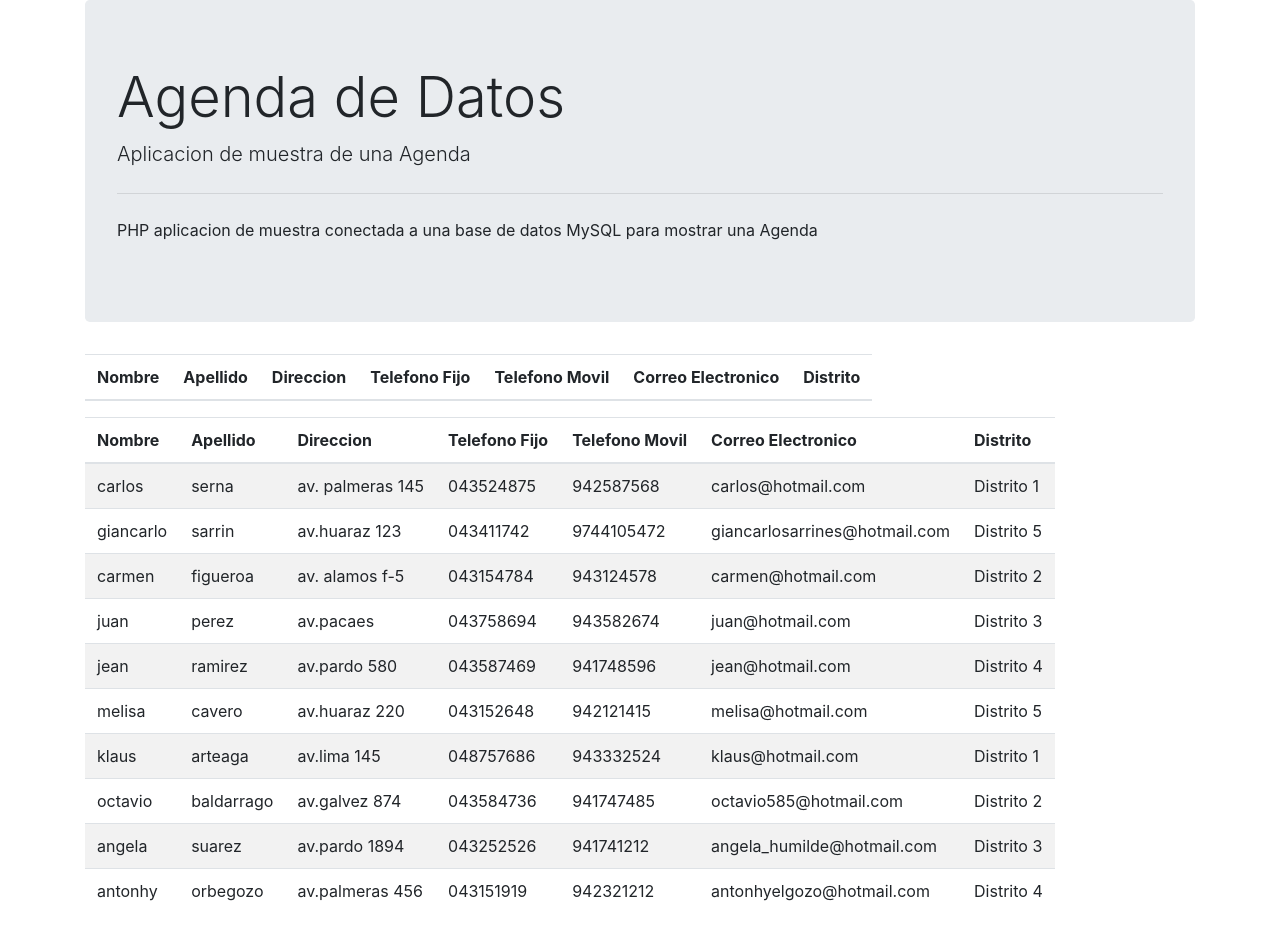
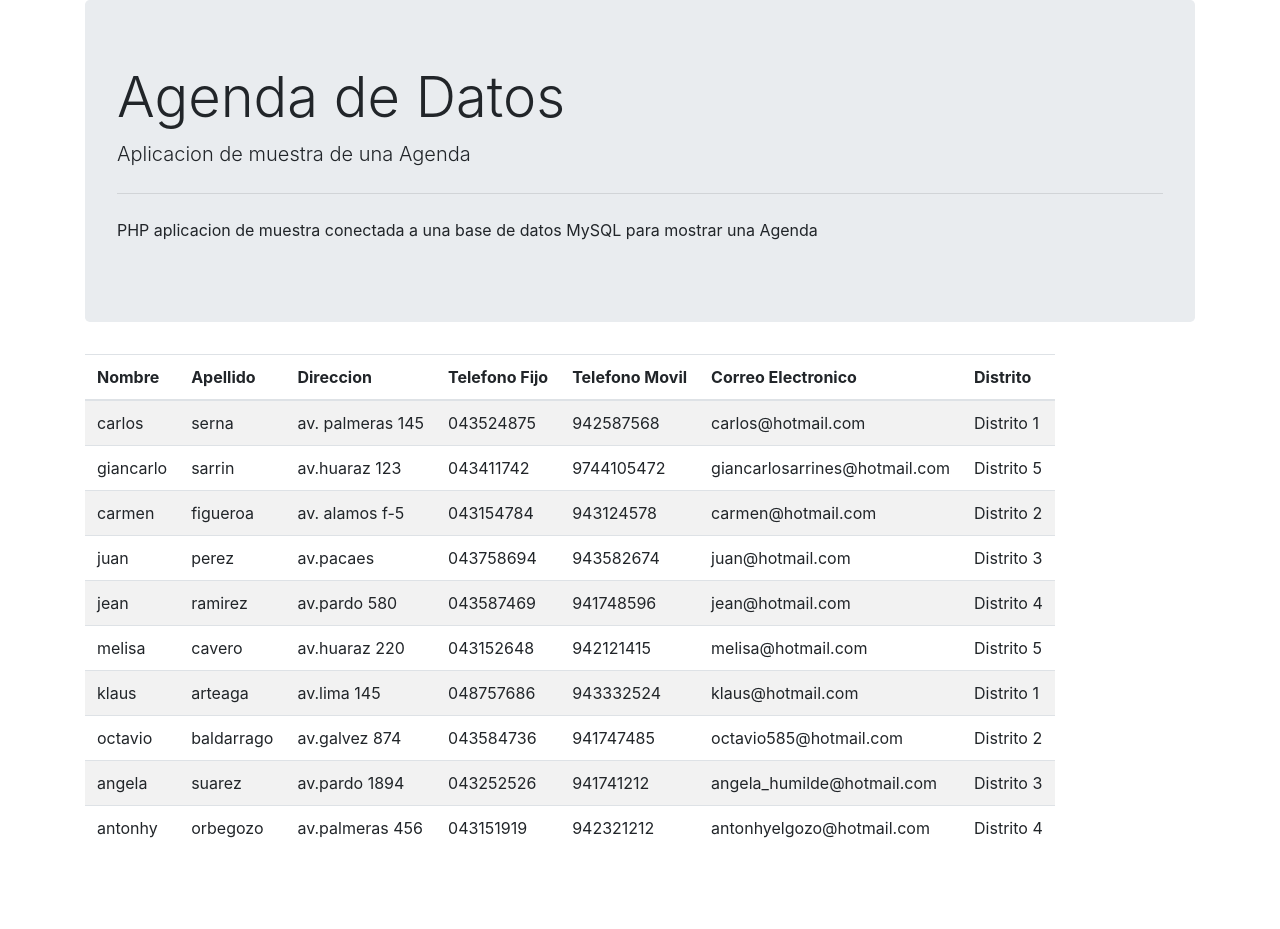
Before and after one commit to yoseph2202/practicanubes, a PHP site: page / in a window 1280 px wide. After the commit the page ends 838 px from the top, so only its background shows below. Run offline with PHP 8.4, Linux system fonts and the light colour scheme; data comes from the database, SQL or seed files in the repository; lists and menus that the app fills with data are empty.

Commit message:
Update index.php

```diff
--- a/index.php
+++ b/index.php
@@ -43,20 +43,6 @@ if (!$resultado) {
     die("Error en la consulta: " . mysqli_error($conexion));
 }
 
-echo "<table class='table table-striped table-responsive'>
-      <thead>
-        <tr>
-          <th>Nombre</th>
-          <th>Apellido</th>
-          <th>Direccion</th>
-          <th>Telefono Fijo</th>
-          <th>Telefono Movil</th>
-          <th>Correo Electronico</th>
-          <th>Distrito</th>
-        </tr>
-      </thead>
-      <tbody>";
-
 while ($fila = mysqli_fetch_object($resultado)) {
     echo "<tr>
             <td>" . $fila->nombre . "</td>
```
